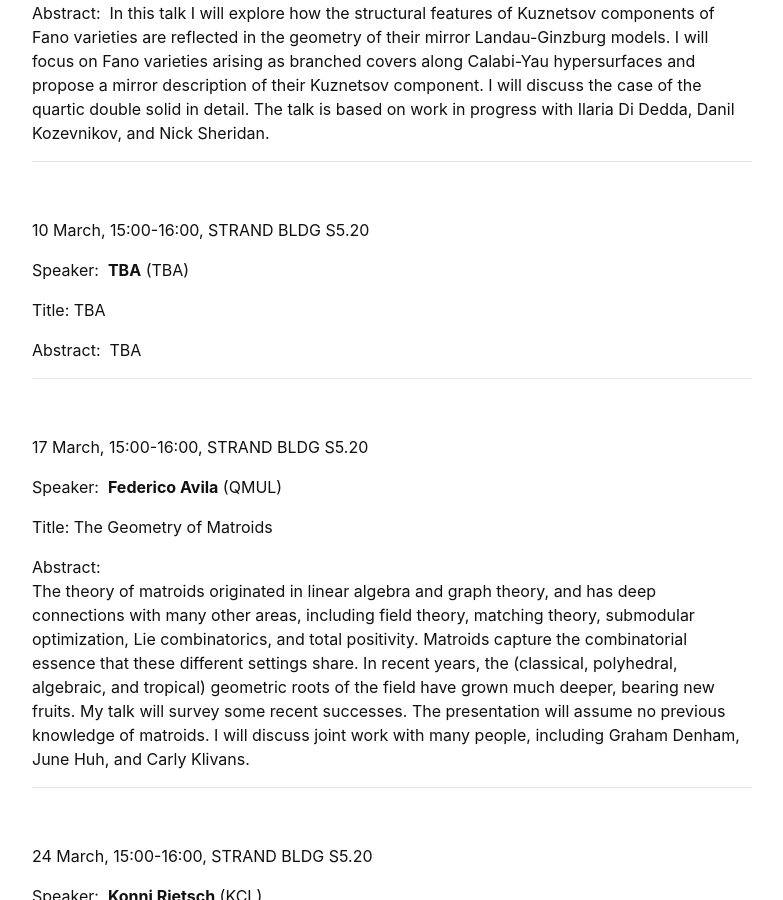
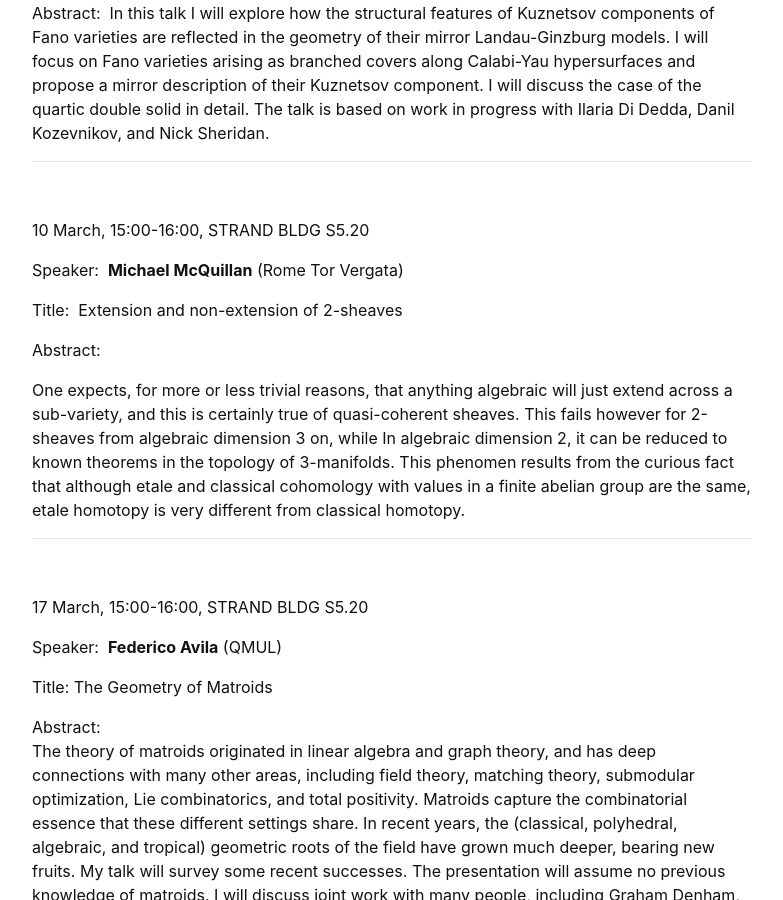
Before and after one commit to kcl-geometry-seminar/kcl-geometry-seminar.github.io, a Jekyll site: the page built from pages/index.md, in a window 1280 px wide and 900 px high, scrolled down 1193 px. Shown: the whole window, without its empty margins (248-1031 px from the left). Built offline with Jekyll 4.4.1, drawn with Linux system fonts in a browser that asks for light colours; a script that is not in the unit is left out.

Commit message:
Revise event details for 10 March presentation
Updated speaker, title, and abstract for the event.

```diff
--- a/pages/index.md
+++ b/pages/index.md
@@ -55,11 +55,22 @@ In this talk I will explore how the structural features of Kuznetsov components
 
 10 March,  15:00-16:00, STRAND BLDG S5.20
 
-Speaker:&nbsp; **TBA** (TBA)
+Speaker:&nbsp; **Michael McQuillan** (Rome Tor Vergata)
 
-Title:&nbsp;TBA
+Title:&nbsp; Extension and non-extension of 2-sheaves
 
-Abstract:&nbsp; TBA
+Abstract:&nbsp;
+
+One expects, for more or less trivial reasons, that
+anything algebraic will just extend across a sub-variety,
+and this is certainly true of quasi-coherent
+sheaves. This fails however for 2-sheaves from algebraic
+dimension 3 on, while In algebraic dimension 2, it can
+be reduced to known theorems in the topology of 3-manifolds.
+This phenomen results from the curious fact that although
+etale and classical cohomology with values in a finite
+abelian group are the same, etale homotopy is very different
+from classical homotopy.
 
 ---------------------------------------------------------
 <br />
```
